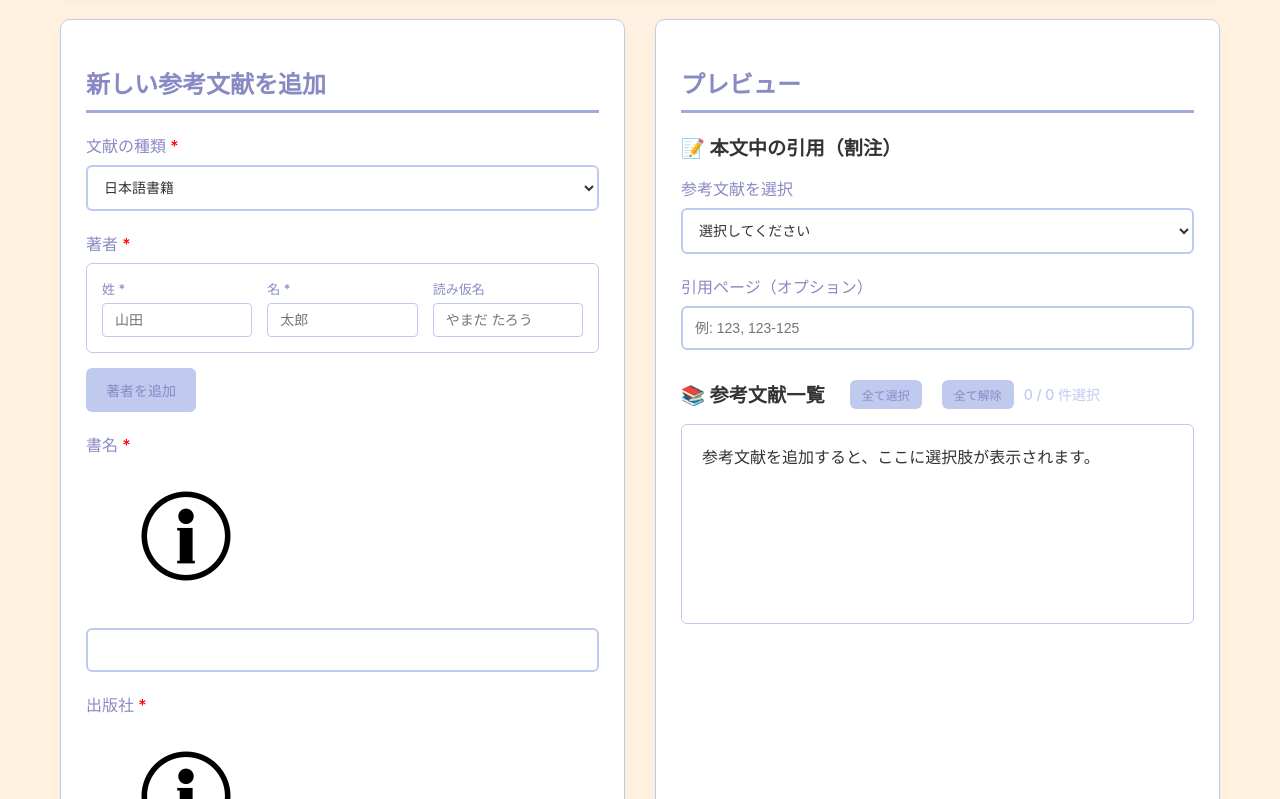
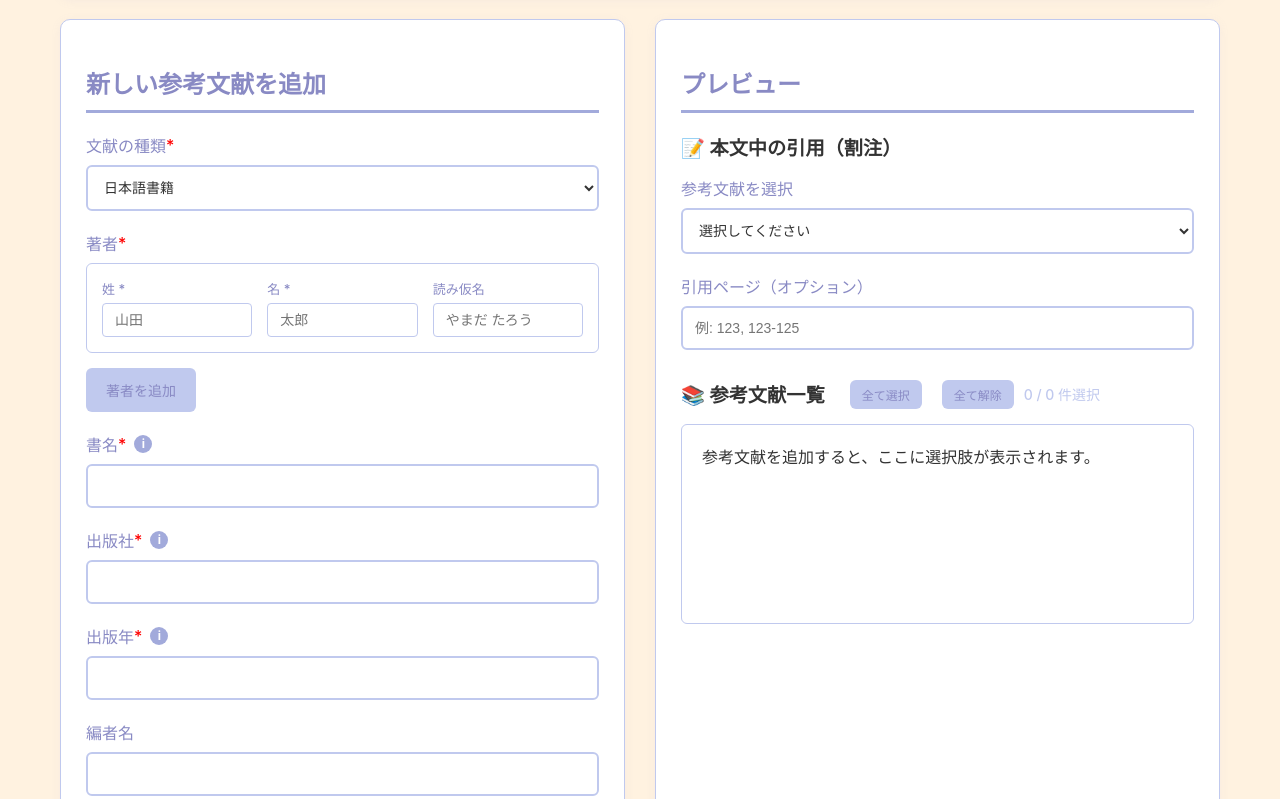
Before and after one commit to yuto-0315/reference-app, a React app: page / in a window 1280 px wide. Shown: the part 541-1340 px from the top of the page. Built offline with nearby package versions, Linux system fonts and the light colour scheme.

Commit message:
Deploy: Update reference app

```diff
--- a/src/components/InfoTooltip.js
+++ b/src/components/InfoTooltip.js
@@ -1,26 +1,38 @@
 import React, { useState } from 'react';
-import infoIcon from '../png/info.png';
 
 const InfoTooltip = ({ description, example, className = '' }) => {
-  const [isVisible, setIsVisible] = useState(false);
+  const [isModalOpen, setIsModalOpen] = useState(false);
 
   // 説明文も例もない場合は何も表示しない
   if (!description && !example) {
     return null;
   }
 
+  const openModal = () => setIsModalOpen(true);
+  const closeModal = () => setIsModalOpen(false);
+
   return (
+    <>
       <div className={`info-tooltip-container ${className}`}>
-      <img
-        src={infoIcon}
-        alt="情報"
+        <div
           className="info-icon"
-        onMouseEnter={() => setIsVisible(true)}
-        onMouseLeave={() => setIsVisible(false)}
-        onClick={() => setIsVisible(!isVisible)}
-      />
-      {isVisible && (
-        <div className="info-tooltip">
+          onClick={openModal}
+          title="詳細情報を表示"
+        >
+          i
+        </div>
+      </div>
+
+      {isModalOpen && (
+        <div className="info-modal-overlay" onClick={closeModal}>
+          <div className="info-modal" onClick={(e) => e.stopPropagation()}>
+            <div className="info-modal-header">
+              <h3 className="info-modal-title">入力ガイド</h3>
+              <button className="info-modal-close" onClick={closeModal}>
+                ×
+              </button>
+            </div>
+            <div className="info-modal-content">
               {description && (
                 <div className="info-description">
                   {description}
@@ -28,13 +40,15 @@ const InfoTooltip = ({ description, example, className = '' }) => {
               )}
               {example && (
                 <div className="info-example">
-              <div className="info-example-label">例:</div>
+                  <div className="info-example-label">入力例:</div>
                   <div className="info-example-content">{example}</div>
                 </div>
               )}
             </div>
+          </div>
+        </div>
       )}
-    </div>
+    </>
   );
 };
 
--- a/src/styles.css
+++ b/src/styles.css
@@ -1207,3 +1207,158 @@ body {
     max-height: 300px;
   }
 }
+
+/* InfoTooltip Component - Modal Style */
+.info-tooltip-container {
+  position: relative;
+  display: inline-block;
+  margin-left: 8px;
+}
+
+.info-icon {
+  width: 18px;
+  height: 18px;
+  border-radius: 50%;
+  background: var(--color-primary);
+  color: white;
+  display: flex;
+  align-items: center;
+  justify-content: center;
+  font-size: 12px;
+  font-weight: bold;
+  cursor: pointer;
+  transition: all 0.2s ease;
+  vertical-align: middle;
+  user-select: none;
+}
+
+.info-icon:hover {
+  background: var(--color-primaryHover);
+  transform: scale(1.1);
+}
+
+/* モーダル関連のスタイル */
+.info-modal-overlay {
+  position: fixed;
+  top: 0;
+  left: 0;
+  right: 0;
+  bottom: 0;
+  background: rgba(0, 0, 0, 0.5);
+  display: flex;
+  align-items: center;
+  justify-content: center;
+  z-index: 10000;
+  animation: fadeIn 0.2s ease;
+}
+
+.info-modal {
+  background: var(--color-surface);
+  border-radius: 12px;
+  max-width: 400px;
+  width: 90%;
+  max-height: 80vh;
+  overflow: hidden;
+  box-shadow: 0 8px 32px var(--color-shadow);
+  animation: slideIn 0.3s ease;
+}
+
+.info-modal-header {
+  display: flex;
+  justify-content: space-between;
+  align-items: center;
+  padding: 16px 20px;
+  border-bottom: 1px solid var(--color-border-primary);
+  background: var(--color-surfaceHover);
+}
+
+.info-modal-title {
+  margin: 0;
+  font-size: 16px;
+  font-weight: 600;
+  color: var(--color-text-primary);
+}
+
+.info-modal-close {
+  background: none;
+  border: none;
+  font-size: 24px;
+  cursor: pointer;
+  color: var(--color-text-muted);
+  padding: 0;
+  width: 30px;
+  height: 30px;
+  display: flex;
+  align-items: center;
+  justify-content: center;
+  border-radius: 50%;
+  transition: all 0.2s ease;
+}
+
+.info-modal-close:hover {
+  background: var(--color-border-primary);
+  color: var(--color-text-onSurface);
+}
+
+.info-modal-content {
+  padding: 20px;
+}
+
+.info-description {
+  color: var(--color-text-onSurface);
+  line-height: 1.5;
+  margin-bottom: 16px;
+}
+
+.info-example {
+  border-top: 1px solid var(--color-border-primary);
+  padding-top: 16px;
+}
+
+.info-example-label {
+  font-weight: 600;
+  color: var(--color-text-secondary);
+  margin-bottom: 8px;
+}
+
+.info-example-content {
+  color: var(--color-text-muted);
+  background: var(--color-surfaceHover);
+  padding: 12px;
+  border-radius: 6px;
+  border-left: 3px solid var(--color-accent);
+  font-family: 'Courier New', monospace;
+  font-size: 13px;
+}
+
+/* アニメーション */
+@keyframes fadeIn {
+  from {
+    opacity: 0;
+  }
+  to {
+    opacity: 1;
+  }
+}
+
+@keyframes slideIn {
+  from {
+    opacity: 0;
+    transform: translateY(-20px) scale(0.95);
+  }
+  to {
+    opacity: 1;
+    transform: translateY(0) scale(1);
+  }
+}
+
+/* フォームラベルとの統合 */
+.form-group label {
+  display: flex;
+  align-items: center;
+}
+
+.form-group .label-text {
+  display: flex;
+  align-items: center;
+}
```
Also changed, not shown: 2 other files (tests, documents, lock files or other folders). Lines whose indentation alone changed are shown as unchanged.
